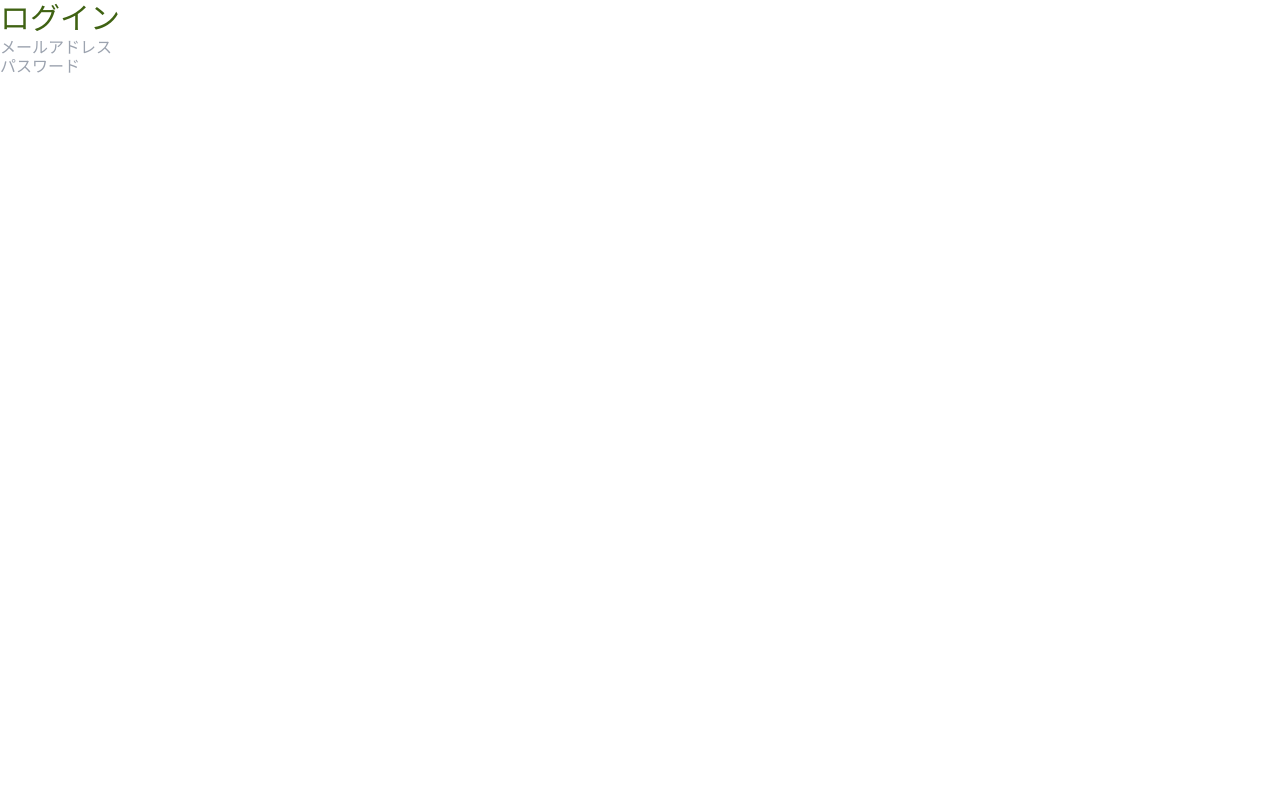
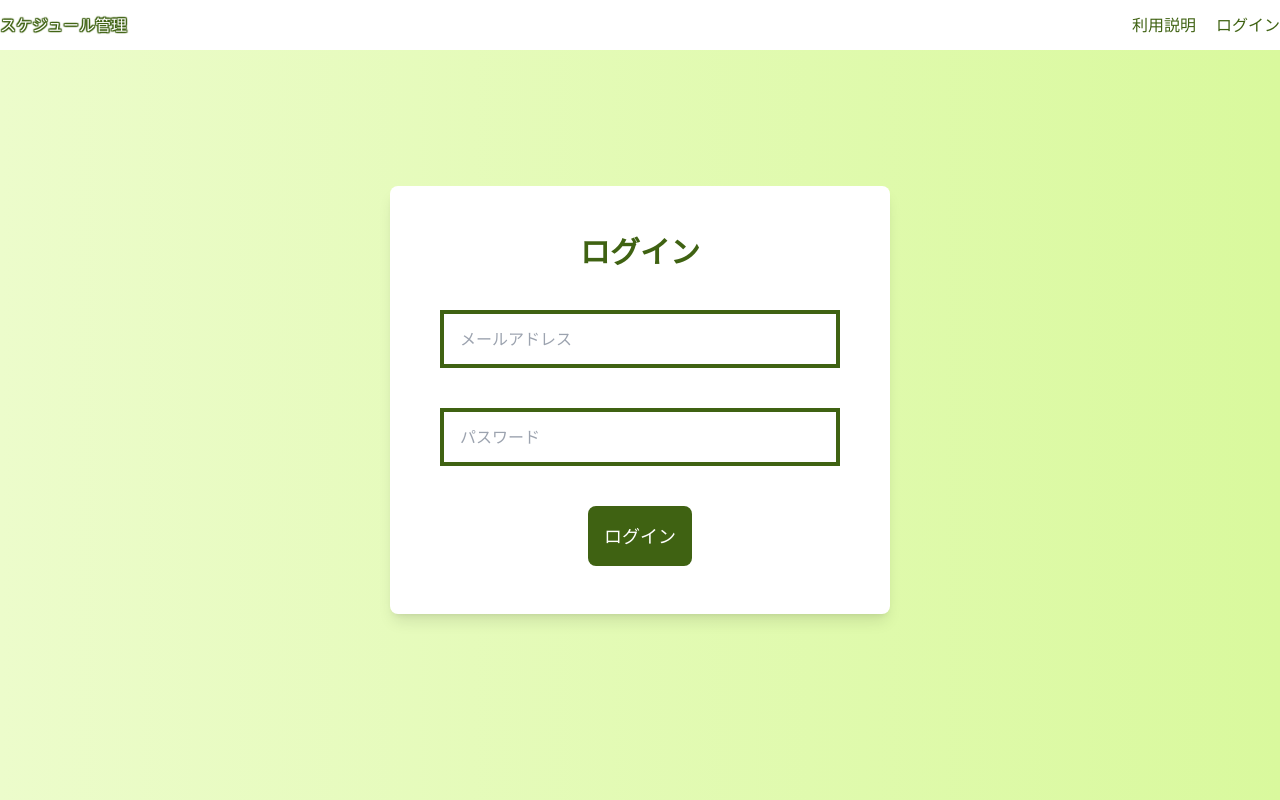
Before and after one commit to Hashimoto-Noriaki/react-calendar-3, a React (Vite) app: page /login in a window 1280 px wide. Built offline with nearby package versions, Linux system fonts and the light colour scheme.

Commit message:
ログイン画面作成

```diff
--- a/src/components/pages/LoginPage.tsx
+++ b/src/components/pages/LoginPage.tsx
@@ -1,23 +1,31 @@
-import React from 'react'
+import { PrimaryBtn } from '../atoms/PrimaryBtn'
+import { NotLoginLayout } from '../templates/NotLoginLayout'
 
 export const LoginPage = () => {
   return (
-    <div>
-        <form className="flex flex-col justify-center items-centers">
-            <h1 className="text-lime-800 text-3xl">ログイン</h1>
-            <div>
+    <NotLoginLayout>
+        <div className="w-[500px] bg-white rounded-lg shadow-lg py-12">
+            <form className="flex flex-col justify-center items-center gap-10">
+                <h1 className="text-lime-800 text-3xl font-bold">ログイン</h1>
+                <div className="w-[80%]">
                     <input
-
+                        name="email"
+                        type="text"
+                        className="w-full border-4 border-solid border-lime-800 p-4"
                         placeholder="メールアドレス"
                     />
                 </div>
-            <div>
+                <div className="w-[80%]">
                     <input
-
+                        name="password"
+                        type="text"
+                        className="w-full border-4 border-solid border-lime-800 p-4"
                         placeholder="パスワード"
                     />
                 </div>
+                <PrimaryBtn>ログイン</PrimaryBtn>
             </form>
         </div>
+    </NotLoginLayout>
   )
 }
--- a/src/styles/output.css
+++ b/src/styles/output.css
@@ -621,6 +621,18 @@
   height: 100vh;
 }
 
+.w-\[500px\] {
+  width: 500px;
+}
+
+.w-\[80\%\] {
+  width: 80%;
+}
+
+.w-full {
+  width: 100%;
+}
+
 .flex-col {
   flex-direction: column;
 }
@@ -641,8 +653,29 @@
   gap: 1.25rem;
 }
 
+.gap-10 {
+  gap: 2.5rem;
+}
+
 .rounded-lg {
   border-radius: 0.5rem;
+}
+
+.border-2 {
+  border-width: 2px;
+}
+
+.border-4 {
+  border-width: 4px;
+}
+
+.border-solid {
+  border-style: solid;
+}
+
+.border-lime-800 {
+  --tw-border-opacity: 1;
+  border-color: rgb(63 98 18 / var(--tw-border-opacity));
 }
 
 .bg-lime-800 {
@@ -671,6 +704,29 @@
 
 .p-4 {
   padding: 1rem;
+}
+
+.p-12 {
+  padding: 3rem;
+}
+
+.p-2 {
+  padding: 0.5rem;
+}
+
+.py-12 {
+  padding-top: 3rem;
+  padding-bottom: 3rem;
+}
+
+.px-2 {
+  padding-left: 0.5rem;
+  padding-right: 0.5rem;
+}
+
+.py-2 {
+  padding-top: 0.5rem;
+  padding-bottom: 0.5rem;
 }
 
 .pt-\[10vh\] {
@@ -705,6 +761,10 @@
   line-height: 2.25rem;
 }
 
+.font-bold {
+  font-weight: 700;
+}
+
 .leading-\[50px\] {
   line-height: 50px;
 }
@@ -719,6 +779,12 @@
   color: rgb(255 255 255 / var(--tw-text-opacity));
 }
 
+.shadow-lg {
+  --tw-shadow: 0 10px 15px -3px rgb(0 0 0 / 0.1), 0 4px 6px -4px rgb(0 0 0 / 0.1);
+  --tw-shadow-colored: 0 10px 15px -3px var(--tw-shadow-color), 0 4px 6px -4px var(--tw-shadow-color);
+  box-shadow: var(--tw-ring-offset-shadow, 0 0 #0000), var(--tw-ring-shadow, 0 0 #0000), var(--tw-shadow);
+}
+
 .logo {
   color          : #ffffff;
   text-shadow    :
```
Lines whose indentation alone changed are shown as unchanged.
